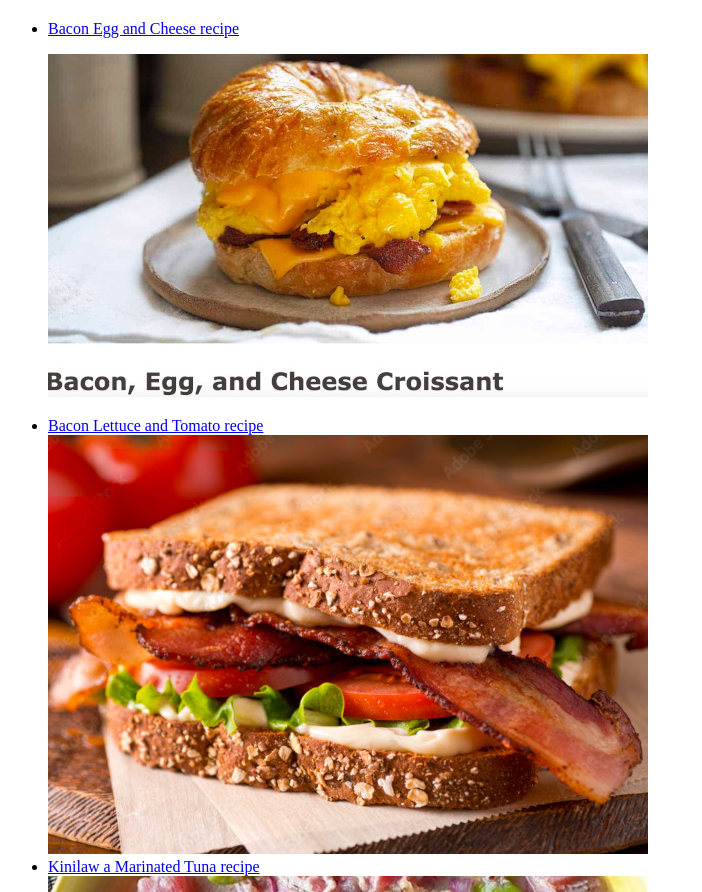
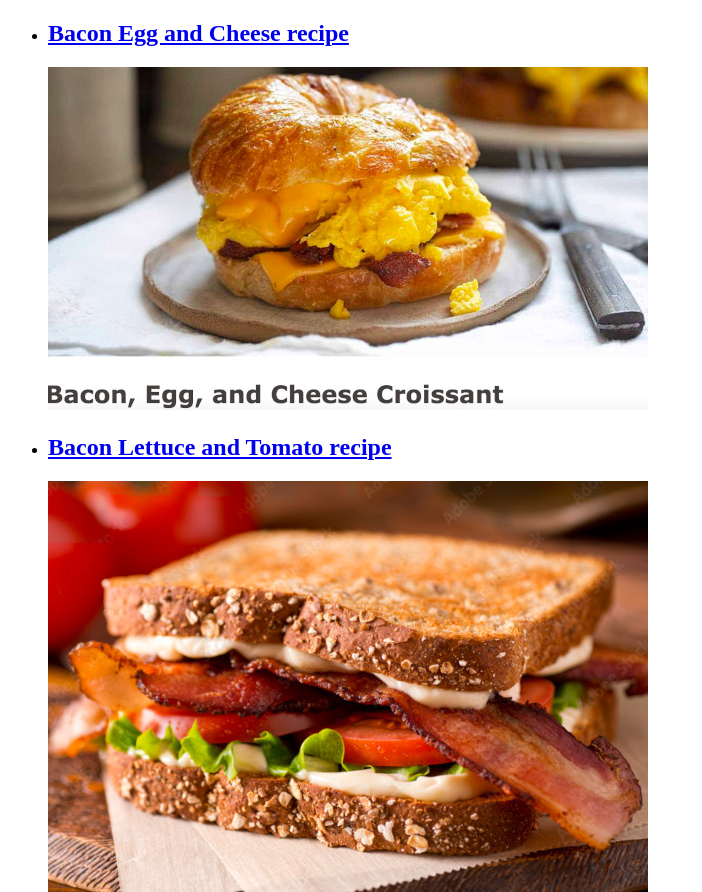
Before and after one commit to Frontendandcenter/odin-recipes, a plain HTML site: page index.html in a window 1280 px wide. Shown: the part 60-952 px from the top of the page, without its empty margins (0-702 px from the left). Drawn offline with Linux system fonts and the light colour scheme.

Commit message:
Add headers to unorderd list items
the links are big now using h2

[Ticket: X]

```diff
--- a/index.html
+++ b/index.html
@@ -9,11 +9,11 @@
     <!--<h1></h1> or heading 1 is larger and bolder then other text and goes from 1 to 6 -->
     <!-- <strong></strong> element turns text bold and flags text for accesability tools -->
     <ul>
-    <li><a href="./recipes/baconeggcheese.html">Bacon Egg and Cheese recipe</a></li>
+    <li><h2><a href="./recipes/baconeggcheese.html">Bacon Egg and Cheese recipe</a></h2></li>
     <p><img src="./images/baconeggcheese.jpg" alt="Bacon Egg and Cheese sandwitch"></p>
-    <li><a href="./recipes/baconlettucetomato.html">Bacon Lettuce and Tomato recipe</a></li>
+    <li><h2><a href="./recipes/baconlettucetomato.html">Bacon Lettuce and Tomato recipe</a></h2></li>
     <img src="./images/baconlettucetomato.jpg" alt="Bacon Lettuce and Tomato sandwitch">
-    <li><a href="./recipes/kinilaw.html">Kinilaw a Marinated Tuna recipe</a></li>
+    <li><h2><a href="./recipes/kinilaw.html">Kinilaw a Marinated Tuna recipe</a></h2></li>
     <img src="./images/kinilaw.jpg" alt="Kinilaw a Filipino-style marinated tuna">
 
     </ul>
```
